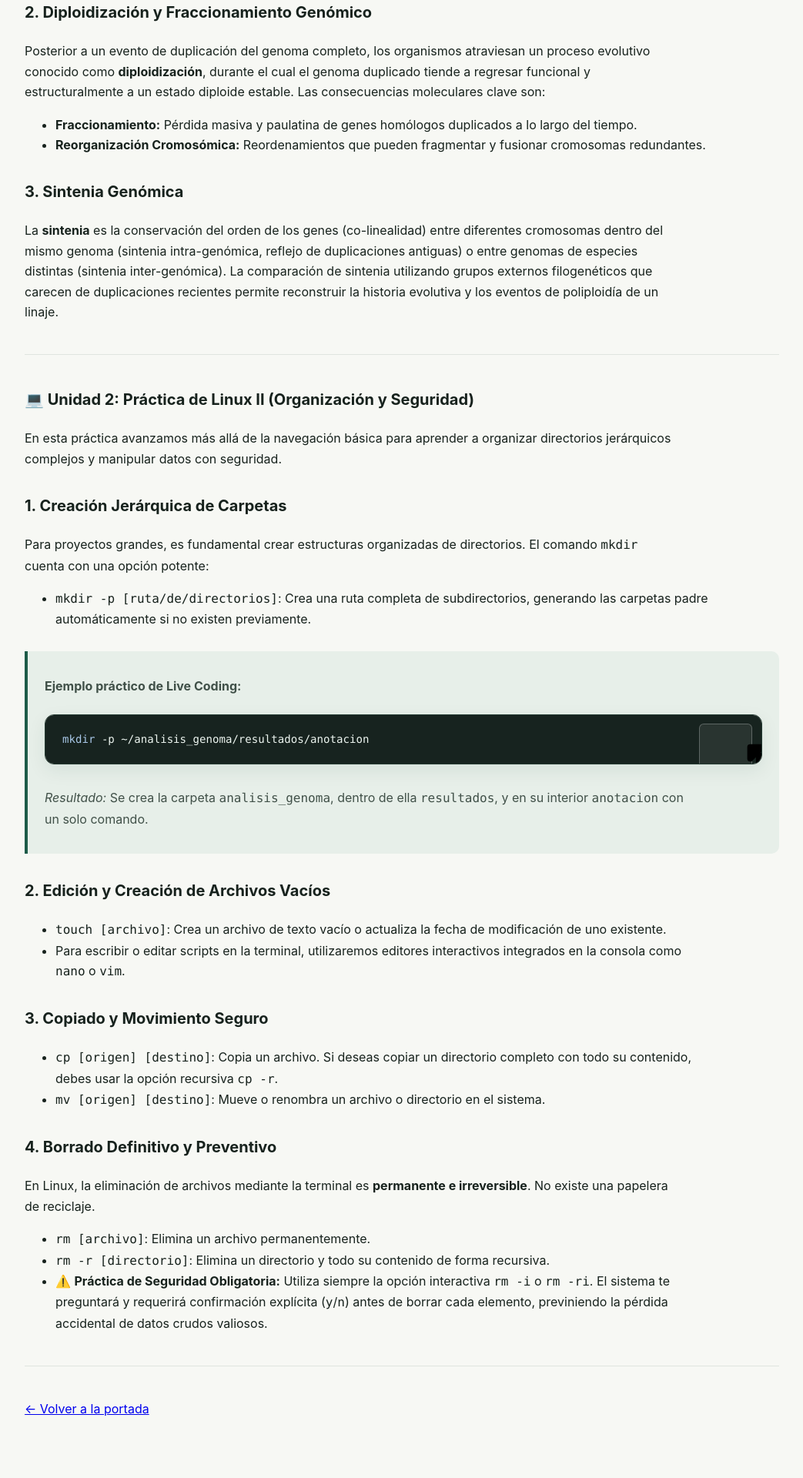
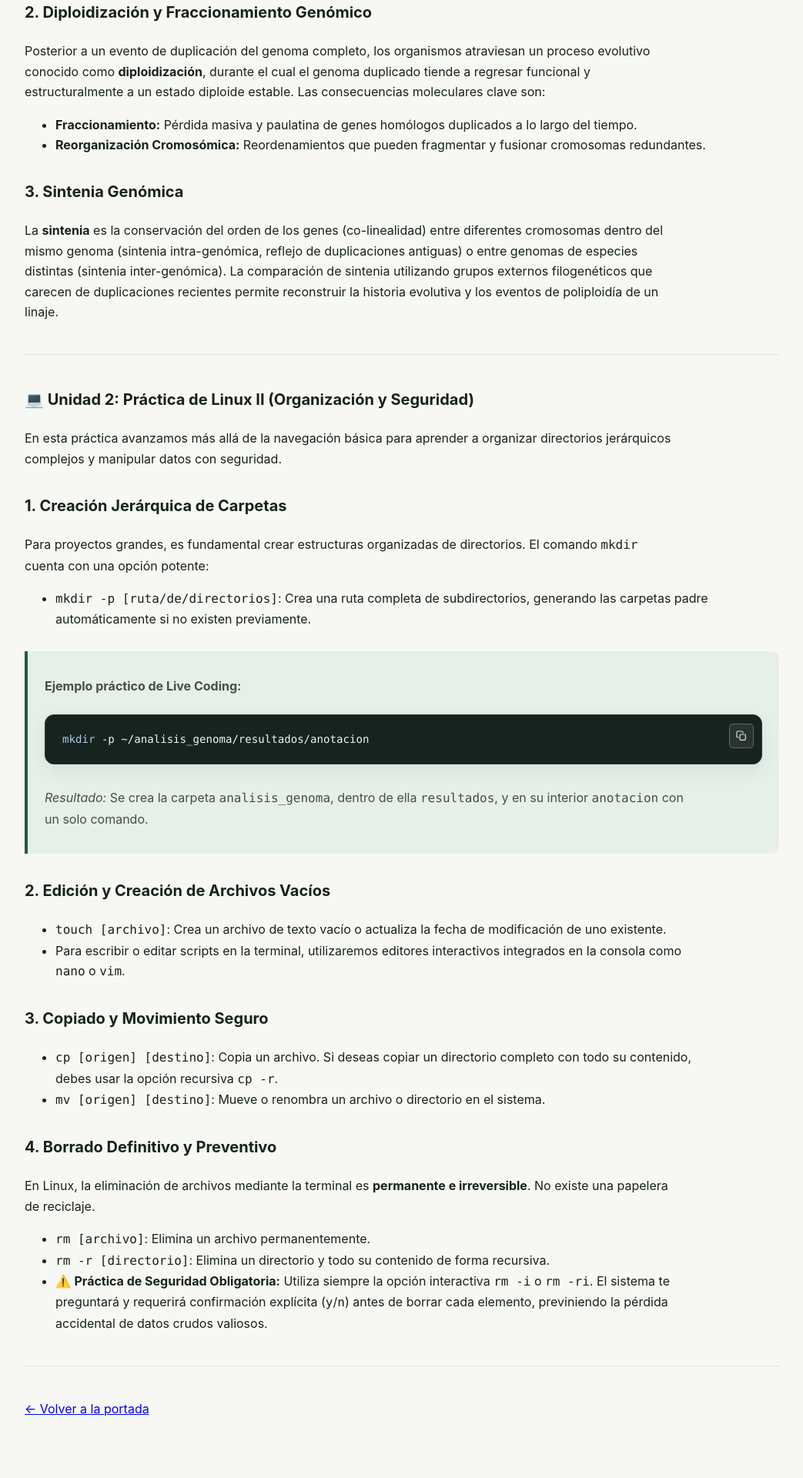
Before and after one commit to vitoem/HBGT_2026, a Jekyll site: the page built from docs/dia-02.md, in a window 1280 px wide. Shown: the part 1015-2935 px from the top of the page at 77% size, without its empty margins (118-1161 px from the left). Built offline with Jekyll 4.4.1, drawn with Linux system fonts in a browser that asks for light colours.

Commit message:
Refactor copy code button styles in custom.css

```diff
--- a/docs/assets/css/custom.css
+++ b/docs/assets/css/custom.css
@@ -206,48 +206,79 @@ h2 { font-size:clamp(2rem,4vw,3.2rem); line-height:1.05; letter-spacing:-.035em;
 }
 
 /* =========================================================
-   BOTÓN COPIAR PARA BLOQUES DE CÓDIGO
+   BOTÓN COPIAR — BLOQUES DE CÓDIGO
    ========================================================= */
 
 .day-page pre {
   position: relative;
-  padding-top: 3.2rem;
 }
 
-.copy-code-button {
+/* Botón */
+
+.day-page .copy-code-button {
   position: absolute;
   top: 0.65rem;
-  right: 0.75rem;
+  right: 0.65rem;
 
-  padding: 0.35rem 0.7rem;
+  width: 2rem;
+  height: 2rem;
+
+  display: flex;
+  align-items: center;
+  justify-content: center;
+
+  padding: 0;
+  margin: 0;
 
   border: 1px solid rgba(255, 255, 255, 0.25);
-  border-radius: 6px;
+  border-radius: 5px;
 
   background: rgba(255, 255, 255, 0.08);
-  color: #ffffff;
 
-  font-family: inherit;
-  font-size: 0.78rem;
-  font-weight: 600;
+  color: rgba(255, 255, 255, 0.85);
 
   cursor: pointer;
+
+  z-index: 10;
 
   transition:
     background 0.2s ease,
     border-color 0.2s ease,
+    color 0.2s ease,
     transform 0.1s ease;
 }
 
-.copy-code-button:hover {
+/* Icono */
+
+.day-page .copy-code-button svg {
+  width: 1rem;
+  height: 1rem;
+
+  fill: none;
+  stroke: currentColor;
+  stroke-width: 1.8;
+  stroke-linecap: round;
+  stroke-linejoin: round;
+}
+
+/* Hover */
+
+.day-page .copy-code-button:hover {
   background: rgba(255, 255, 255, 0.16);
   border-color: rgba(255, 255, 255, 0.45);
+  color: #ffffff;
 }
 
-.copy-code-button:active {
+/* Click */
+
+.day-page .copy-code-button:active {
   transform: translateY(1px);
 }
 
-.copy-code-button.copied {
+/* Estado "copiado" */
+
+.day-page .copy-code-button.copied {
   background: rgba(255, 255, 255, 0.16);
+  border-color: rgba(255, 255, 255, 0.4);
+  color: #ffffff;
 }
```
